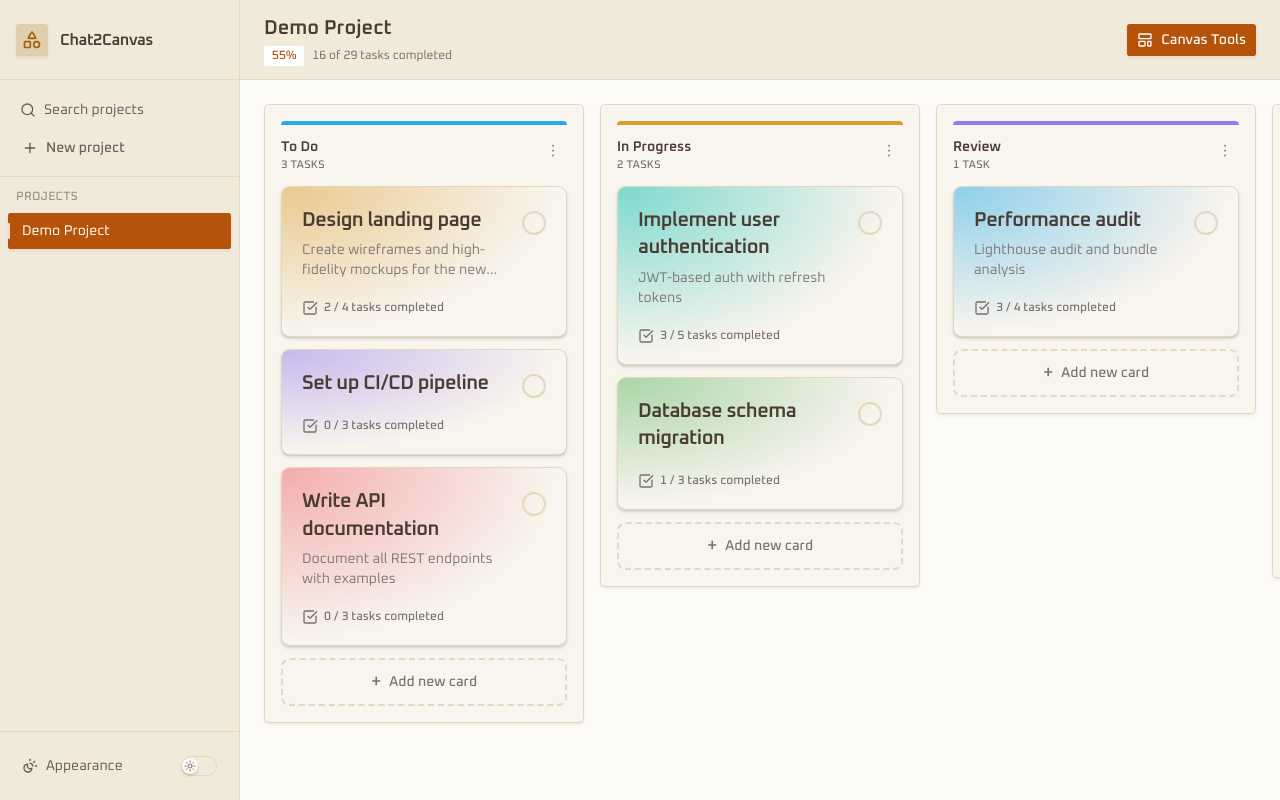
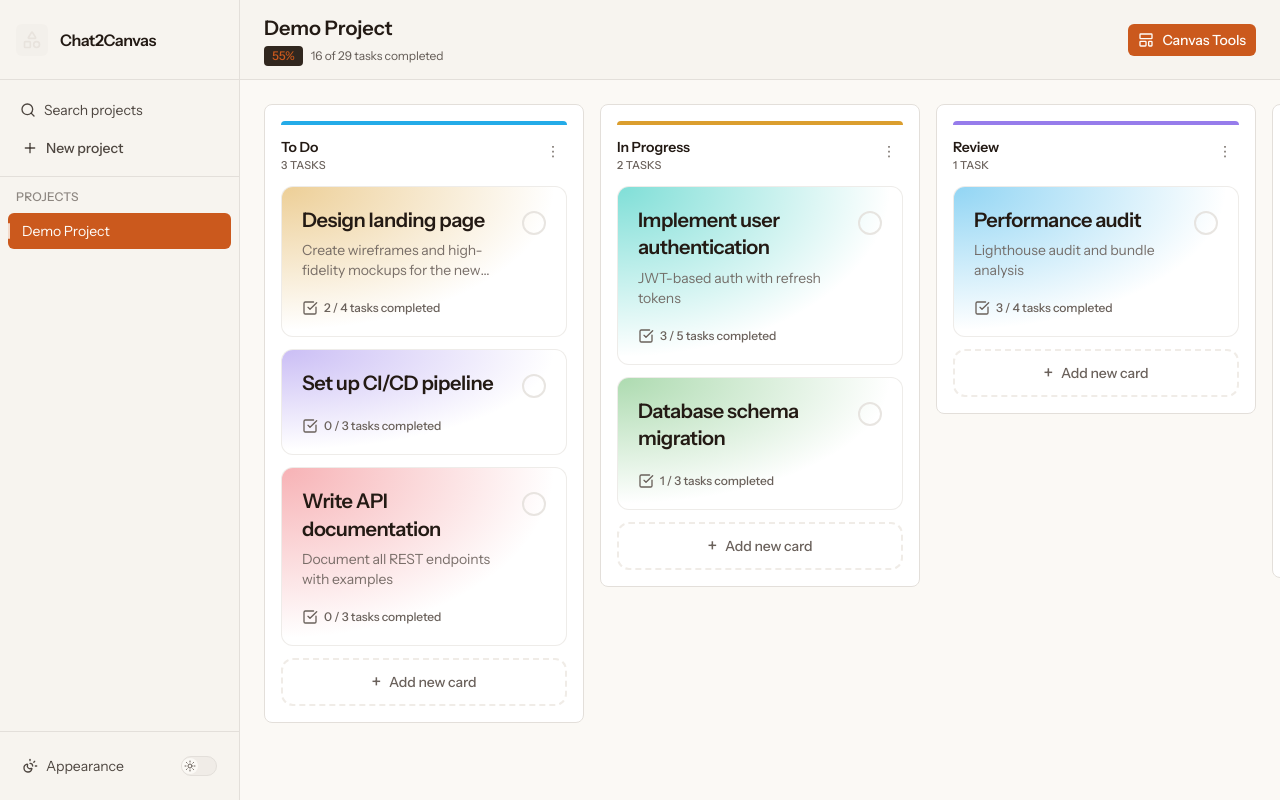
Before and after one commit to B00ZI/Chat2Canvas, a Next.js app: page / in a window 1280 px wide. Built offline with nearby package versions, Linux system fonts and the light colour scheme.

Commit message:
style: update app shell and visual theme

```diff
--- a/app/globals.css
+++ b/app/globals.css
@@ -1,15 +1,154 @@
 @import "tailwindcss";
+@import "tw-animate-css";
 
 @custom-variant dark (&:is(.dark *));
 
-@theme {
-  /* fonst  */
-  --font-sans: var(--font-oxanium);
-  --font-serif: var(--font-merriweather);
+/* ────────────────────────────────────────────────────────────────────────
+   Ember Studio — design tokens
+   Dark-first drafting-table workspace. Warm ink chrome, hairline borders,
+   one Ember accent reserved for interactivity, content colors as data.
+   ──────────────────────────────────────────────────────────────────────── */
+
+:root {
+  /* Light: warm paper */
+  --background: oklch(0.982 0.005 80);
+  --foreground: oklch(0.225 0.018 55);
+
+  --card: oklch(1 0 0);
+  --card-foreground: oklch(0.225 0.018 55);
+  --popover: oklch(1 0 0);
+  --popover-foreground: oklch(0.225 0.018 55);
+
+  /* Ember accent — interactive use only */
+  --primary: oklch(0.6 0.16 44);
+  --primary-foreground: oklch(0.995 0.004 90);
+
+  --secondary: oklch(0.94 0.01 78);
+  --secondary-foreground: oklch(0.35 0.02 60);
+  --muted: oklch(0.945 0.008 78);
+  --muted-foreground: oklch(0.5 0.015 60);
+  --accent: oklch(0.925 0.012 76);
+  --accent-foreground: oklch(0.28 0.02 58);
+
+  --destructive: oklch(0.55 0.19 26);
+  --destructive-foreground: oklch(0.99 0.004 90);
+  --success: oklch(0.55 0.14 150);
+
+  --border: oklch(0.905 0.008 75);
+  --input: oklch(0.905 0.008 75);
+  --ring: oklch(0.6 0.16 44);
+
+  --chart-1: oklch(0.68 0.17 20);
+  --chart-2: oklch(0.74 0.14 78);
+  --chart-3: oklch(0.7 0.15 145);
+  --chart-4: oklch(0.7 0.14 235);
+  --chart-5: oklch(0.66 0.16 292);
+
+  --sidebar: oklch(0.967 0.007 78);
+  --sidebar-foreground: oklch(0.225 0.018 55);
+  --sidebar-primary: oklch(0.6 0.16 44);
+  --sidebar-primary-foreground: oklch(0.995 0.004 90);
+  --sidebar-accent: oklch(0.918 0.01 76);
+  --sidebar-accent-foreground: oklch(0.28 0.02 58);
+  --sidebar-border: oklch(0.905 0.008 75);
+  --sidebar-ring: oklch(0.6 0.16 44);
+
+  /* Dot-grid canvas texture (signature) */
+  --dot-grid-dot: color-mix(in oklab, var(--foreground) 8%, transparent);
+
+  /* Elevation: tinted shadows with a real ramp */
+  --shadow-color: hsl(32 30% 20%);
+  --shadow-xs: 0 1px 2px hsl(var(--shadow-color) / 0.05);
+  --shadow-sm:
+    0 1px 2px hsl(var(--shadow-color) / 0.06),
+    0 1px 3px hsl(var(--shadow-color) / 0.07);
+  --shadow-md:
+    0 2px 4px -1px hsl(var(--shadow-color) / 0.08),
+    0 4px 12px -2px hsl(var(--shadow-color) / 0.1);
+  --shadow-lg:
+    0 2px 6px -2px hsl(var(--shadow-color) / 0.08),
+    0 8px 32px -6px hsl(var(--shadow-color) / 0.16);
+  --shadow-xl:
+    0 4px 10px -4px hsl(var(--shadow-color) / 0.1),
+    0 16px 48px -8px hsl(var(--shadow-color) / 0.22);
+  --shadow-2xl: 0 24px 64px -12px hsl(var(--shadow-color) / 0.3);
+
+  --radius: 0.5rem;
+}
+
+.dark {
+  /* Dark: warm ink (default experience) */
+  --background: oklch(0.17 0.008 60);
+  --foreground: oklch(0.95 0.005 75);
+
+  --card: oklch(0.225 0.01 62);
+  --card-foreground: oklch(0.95 0.005 75);
+  --popover: oklch(0.27 0.011 60);
+  --popover-foreground: oklch(0.95 0.005 75);
+
+  /* Brighter Ember on ink; dark text for contrast on the fill */
+  --primary: oklch(0.72 0.17 48);
+  --primary-foreground: oklch(0.18 0.02 50);
+
+  --secondary: oklch(0.3 0.012 65);
+  --secondary-foreground: oklch(0.92 0.006 75);
+  --muted: oklch(0.24 0.009 62);
+  --muted-foreground: oklch(0.7 0.012 68);
+  --accent: oklch(0.28 0.012 65);
+  --accent-foreground: oklch(0.95 0.005 75);
+
+  --destructive: oklch(0.63 0.2 25);
+  --destructive-foreground: oklch(0.14 0.01 25);
+  --success: oklch(0.75 0.15 155);
+
+  --border: oklch(0.31 0.012 62);
+  --border-strong: oklch(0.38 0.014 62);
+  --input: oklch(0.31 0.012 62);
+  --ring: oklch(0.72 0.17 48);
+
+  --chart-1: oklch(0.7 0.17 20);
+  --chart-2: oklch(0.78 0.15 78);
+  --chart-3: oklch(0.75 0.15 145);
+  --chart-4: oklch(0.74 0.14 235);
+  --chart-5: oklch(0.7 0.16 292);
+
+  --sidebar: oklch(0.145 0.007 60);
+  --sidebar-foreground: oklch(0.95 0.005 75);
+  --sidebar-primary: oklch(0.72 0.17 48);
+  --sidebar-primary-foreground: oklch(0.18 0.02 50);
+  --sidebar-accent: oklch(0.235 0.01 62);
+  --sidebar-accent-foreground: oklch(0.95 0.005 75);
+  --sidebar-border: oklch(0.26 0.01 62);
+  --sidebar-ring: oklch(0.72 0.17 48);
+
+  --dot-grid-dot: color-mix(in oklab, var(--foreground) 7%, transparent);
+
+  --shadow-color: hsl(30 20% 2%);
+  --shadow-xs: 0 1px 2px hsl(var(--shadow-color) / 0.4);
+  --shadow-sm:
+    0 1px 2px hsl(var(--shadow-color) / 0.45),
+    0 1px 3px hsl(var(--shadow-color) / 0.35);
+  --shadow-md:
+    0 2px 4px -1px hsl(var(--shadow-color) / 0.4),
+    0 4px 12px -2px hsl(var(--shadow-color) / 0.45);
+  --shadow-lg:
+    0 2px 6px -2px hsl(var(--shadow-color) / 0.4),
+    0 8px 32px -6px hsl(var(--shadow-color) / 0.5);
+  --shadow-xl:
+    0 4px 10px -4px hsl(var(--shadow-color) / 0.45),
+    0 16px 48px -8px hsl(var(--shadow-color) / 0.6);
+  --shadow-2xl: 0 24px 64px -12px hsl(var(--shadow-color) / 0.7);
+}
+
+/* Map tokens to Tailwind utilities */
+@theme inline {
+  --font-sans: var(--font-instrument);
+  --font-display: var(--font-oxanium);
+  --font-serif: var(--font-instrument);
   --font-mono: var(--font-fira-code);
 
-  /* This maps Shadcn variables to Tailwind classes */
   --color-border: var(--border);
+  --color-border-strong: var(--border-strong, var(--border));
   --color-input: var(--input);
   --color-ring: var(--ring);
   --color-background: var(--background);
@@ -20,6 +159,7 @@
   --color-secondary-foreground: var(--secondary-foreground);
   --color-destructive: var(--destructive);
   --color-destructive-foreground: var(--destructive-foreground);
+  --color-success: var(--success);
   --color-muted: var(--muted);
   --color-muted-foreground: var(--muted-foreground);
   --color-accent: var(--accent);
@@ -29,205 +169,21 @@
   --color-card: var(--card);
   --color-card-foreground: var(--card-foreground);
 
-  --radius-lg: var(--radius);
-  --radius-md: calc(var(--radius) - 2px);
-  --radius-sm: calc(var(--radius) - 4px);
-}
+  --color-sidebar: var(--sidebar);
+  --color-sidebar-foreground: var(--sidebar-foreground);
+  --color-sidebar-primary: var(--sidebar-primary);
+  --color-sidebar-primary-foreground: var(--sidebar-primary-foreground);
+  --color-sidebar-accent: var(--sidebar-accent);
+  --color-sidebar-accent-foreground: var(--sidebar-accent-foreground);
+  --color-sidebar-border: var(--sidebar-border);
+  --color-sidebar-ring: var(--sidebar-ring);
 
-:root {
-  --background: oklch(0.9885 0.0057 84.5659);
-  --foreground: oklch(0.366 0.0251 49.6085);
-  --card: oklch(0.9686 0.0091 78.2818);
-  --card-foreground: oklch(0.366 0.0251 49.6085);
-  --popover: oklch(0.9686 0.0091 78.2818);
-  --popover-foreground: oklch(0.366 0.0251 49.6085);
-  --primary: oklch(0.5553 0.1455 48.9975);
-  --primary-foreground: oklch(1 0 0);
-  --secondary: oklch(0.8276 0.0752 74.44);
-  --secondary-foreground: oklch(0.4444 0.0096 73.639);
-  --muted: oklch(0.9363 0.0218 83.2637);
-  --muted-foreground: oklch(0.5534 0.0116 58.0708);
-  --accent: oklch(0.9 0.05 74.9889);
-  --accent-foreground: oklch(0.4444 0.0096 73.639);
-  --destructive: oklch(0.4437 0.1613 26.8994);
-  --destructive-foreground: oklch(1 0 0);
-  --border: oklch(0.8866 0.0404 89.6994);
-  --input: oklch(0.8866 0.0404 89.6994);
-  --ring: oklch(0.5553 0.1455 48.9975);
-  --radius: 0.3rem;
-  --chart-1: oklch(0.5553 0.1455 48.9975);
-  --chart-2: oklch(0.5534 0.0116 58.0708);
-  --chart-3: oklch(0.5538 0.1207 66.4416);
-  --chart-4: oklch(0.5534 0.0116 58.0708);
-  --chart-5: oklch(0.6806 0.1423 75.834);
-  --sidebar: oklch(0.9363 0.0218 83.2637);
-  --sidebar-foreground: oklch(0.366 0.0251 49.6085);
-  --sidebar-primary: oklch(0.5553 0.1455 48.9975);
-  --sidebar-primary-foreground: oklch(1 0 0);
-  --sidebar-accent: oklch(0.5538 0.1207 66.4416);
-  --sidebar-accent-foreground: oklch(1 0 0);
-  --sidebar-border: oklch(0.8866 0.0404 89.6994);
-  --sidebar-ring: oklch(0.5553 0.1455 48.9975);
+  --color-chart-1: var(--chart-1);
+  --color-chart-2: var(--chart-2);
+  --color-chart-3: var(--chart-3);
+  --color-chart-4: var(--chart-4);
+  --color-chart-5: var(--chart-5);
 
-  --shadow-color: hsl(28 18% 25%);
-  --shadow-opacity: 0.18;
-  --shadow-blur: 3px;
-  --shadow-spread: 0px;
-  --shadow-offset-x: 0px;
-  --shadow-offset-y: 2px;
-  --letter-spacing: 0em;
-  --spacing: 0.25rem;
-  --shadow-2xs: 0px 2px 3px 0px hsl(28 18% 25% / 0.09);
-  --shadow-xs: 0px 2px 3px 0px hsl(28 18% 25% / 0.09);
-  --shadow-sm:
-    0px 2px 3px 0px hsl(28 18% 25% / 0.18),
-    0px 1px 2px -1px hsl(28 18% 25% / 0.18);
-  --shadow:
-    0px 2px 3px 0px hsl(28 18% 25% / 0.18),
-    0px 1px 2px -1px hsl(28 18% 25% / 0.18);
-  --shadow-md:
-    0px 2px 3px 0px hsl(28 18% 25% / 0.18),
-    0px 2px 4px -1px hsl(28 18% 25% / 0.18);
-  --shadow-lg:
-    0px 2px 3px 0px hsl(28 18% 25% / 0.18),
-    0px 4px 6px -1px hsl(28 18% 25% / 0.18);
-  --shadow-xl:
-    0px 2px 3px 0px hsl(28 18% 25% / 0.18),
-    0px 8px 10px -1px hsl(28 18% 25% / 0.18);
-  --shadow-2xl: 0px 2px 3px 0px hsl(28 18% 25% / 0.45);
-  --tracking-normal: 0em;
-}
-
-/* To make Chat2Canvas look dark/modern by default,
-   you can copy these into the :root instead */
-.dark {
-  --background: oklch(0.2161 0.0061 56.0434);
-  --foreground: oklch(0.9699 0.0013 106.4238);
-  --card: oklch(0.2685 0.0063 34.2976);
-  --card-foreground: oklch(0.9699 0.0013 106.4238);
-  --popover: oklch(0.2685 0.0063 34.2976);
-  --popover-foreground: oklch(0.9699 0.0013 106.4238);
-  --primary: oklch(0.7049 0.1867 47.6044);
-  --primary-foreground: oklch(1 0 0);
-  --secondary: oklch(0.4444 0.0096 73.639);
-  --secondary-foreground: oklch(0.9232 0.0026 48.7171);
-  --muted: oklch(0.233 0.0073 67.4563);
-  --muted-foreground: oklch(0.7161 0.0091 56.259);
-  --accent: oklch(0.45 0.05 74.99);
-
-  --accent-foreground: oklch(0.9232 0.0026 48.7171);
-  --destructive: oklch(0.5771 0.2152 27.325);
-  --destructive-foreground: oklch(1 0 0);
-  --border: oklch(0.3741 0.0087 67.5582);
-  --input: oklch(0.3741 0.0087 67.5582);
-  --ring: oklch(0.7049 0.1867 47.6044);
-  --chart-1: oklch(0.7049 0.1867 47.6044);
-  --chart-2: oklch(0.6847 0.1479 237.3225);
-  --chart-3: oklch(0.7952 0.1617 86.0468);
-  --chart-4: oklch(0.7161 0.0091 56.259);
-  --chart-5: oklch(0.5534 0.0116 58.0708);
-  --radius: 0.3rem;
-  --sidebar: oklch(0.2685 0.0063 34.2976);
-  --sidebar-foreground: oklch(0.9699 0.0013 106.4238);
-  --sidebar-primary: oklch(0.7049 0.1867 47.6044);
-  --sidebar-primary-foreground: oklch(1 0 0);
-  --sidebar-accent: oklch(0.5538 0.1207 66.4416);
-  --sidebar-accent-foreground: oklch(1 0 0);
-  --sidebar-border: oklch(0.3741 0.0087 67.5582);
-  --sidebar-ring: oklch(0.7049 0.1867 47.6044);
-
-  --shadow-color: hsl(0 0% 5%);
-  --shadow-opacity: 0.18;
-  --shadow-blur: 3px;
-  --shadow-spread: 0px;
-  --shadow-offset-x: 0px;
-  --shadow-offset-y: 2px;
-  --letter-spacing: 0em;
-  --spacing: 0.25rem;
-  --shadow-2xs: 0px 2px 3px 0px hsl(0 0% 5% / 0.09);
-  --shadow-xs: 0px 2px 3px 0px hsl(0 0% 5% / 0.09);
-  --shadow-sm:
-    0px 2px 3px 0px hsl(0 0% 5% / 0.18), 0px 1px 2px -1px hsl(0 0% 5% / 0.18);
-  --shadow:
-    0px 2px 3px 0px hsl(0 0% 5% / 0.18), 0px 1px 2px -1px hsl(0 0% 5% / 0.18);
-  --shadow-md:
-    0px 2px 3px 0px hsl(0 0% 5% / 0.18), 0px 2px 4px -1px hsl(0 0% 5% / 0.18);
-  --shadow-lg:
-    0px 2px 3px 0px hsl(0 0% 5% / 0.18), 0px 4px 6px -1px hsl(0 0% 5% / 0.18);
-  --shadow-xl:
-    0px 2px 3px 0px hsl(0 0% 5% / 0.18), 0px 8px 10px -1px hsl(0 0% 5% / 0.18);
-  --shadow-2xl: 0px 2px 3px 0px hsl(0 0% 5% / 0.45);
-}
-
-/* Basic resets without using @layer */
-* {
-  border-color: var(--border);
-}
-
-body {
-  background-color: var(--background);
-  color: var(--foreground);
-}
-
-@theme inline {
-  --font-sans: var(--font-oxanium);
-  --font-serif: var(--font-merriweather);
-  --font-mono: var(--font-fira-code);
-  --radius: 0.3rem;
-  --tracking-tighter: calc(var(--tracking-normal) - 0.05em);
-  --tracking-tight: calc(var(--tracking-normal) - 0.025em);
-  --tracking-wide: calc(var(--tracking-normal) + 0.025em);
-  --tracking-wider: calc(var(--tracking-normal) + 0.05em);
-  --tracking-widest: calc(var(--tracking-normal) + 0.1em);
-  --tracking-normal: var(--tracking-normal);
-  --shadow-2xl: var(--shadow-2xl);
-  --shadow-xl: var(--shadow-xl);
-  --shadow-lg: var(--shadow-lg);
-  --shadow-md: var(--shadow-md);
-  --shadow: var(--shadow);
-  --shadow-sm: var(--shadow-sm);
-  --shadow-xs: var(--shadow-xs);
-  --shadow-2xs: var(--shadow-2xs);
-  --spacing: var(--spacing);
-  --letter-spacing: var(--letter-spacing);
-  --shadow-offset-y: var(--shadow-offset-y);
-  --shadow-offset-x: var(--shadow-offset-x);
-  --shadow-spread: var(--shadow-spread);
-  --shadow-blur: var(--shadow-blur);
-  --shadow-opacity: var(--shadow-opacity);
-  --color-shadow-color: var(--shadow-color);
-  --color-sidebar-ring: var(--sidebar-ring);
-  --color-sidebar-border: var(--sidebar-border);
-  --color-sidebar-accent-foreground: var(--sidebar-accent-foreground);
-  --color-sidebar-accent: var(--sidebar-accent);
-  --color-sidebar-primary-foreground: var(--sidebar-primary-foreground);
-  --color-sidebar-primary: var(--sidebar-primary);
-  --color-sidebar-foreground: var(--sidebar-foreground);
-  --color-sidebar: var(--sidebar);
-  --color-chart-5: var(--chart-5);
-  --color-chart-4: var(--chart-4);
-  --color-chart-3: var(--chart-3);
-  --color-chart-2: var(--chart-2);
-  --color-chart-1: var(--chart-1);
-  --color-ring: var(--ring);
-  --color-input: var(--input);
-  --color-border: var(--border);
-  --color-destructive-foreground: var(--destructive-foreground);
-  --color-destructive: var(--destructive);
-  --color-accent-foreground: var(--accent-foreground);
-  --color-accent: var(--accent);
-  --color-muted-foreground: var(--muted-foreground);
-  --color-muted: var(--muted);
-  --color-secondary-foreground: var(--secondary-foreground);
-  --color-secondary: var(--secondary);
-  --color-primary-foreground: var(--primary-foreground);
-  --color-primary: var(--primary);
-  --color-popover-foreground: var(--popover-foreground);
-  --color-popover: var(--popover);
-  --color-card-foreground: var(--card-foreground);
-  --color-card: var(--card);
-  --color-foreground: var(--foreground);
-  --color-background: var(--background);
   --radius-sm: calc(var(--radius) - 4px);
   --radius-md: calc(var(--radius) - 2px);
   --radius-lg: var(--radius);
@@ -235,18 +191,75 @@ body {
   --radius-2xl: calc(var(--radius) + 8px);
   --radius-3xl: calc(var(--radius) + 12px);
   --radius-4xl: calc(var(--radius) + 16px);
+
+  --shadow-2xs: var(--shadow-xs);
+  --shadow-xs: var(--shadow-xs);
+  --shadow-sm: var(--shadow-sm);
+  --shadow: var(--shadow-sm);
+  --shadow-md: var(--shadow-md);
+  --shadow-lg: var(--shadow-lg);
+  --shadow-xl: var(--shadow-xl);
+  --shadow-2xl: var(--shadow-2xl);
 }
 
 @layer base {
+  * {
+    border-color: var(--border);
+  }
+
   body {
-    letter-spacing: var(--tracking-normal);
+    background-color: var(--background);
+    color: var(--foreground);
+    letter-spacing: -0.006em;
+  }
+
+  ::selection {
+    background: color-mix(in oklab, var(--primary) 28%, transparent);
+  }
+
+  @media (prefers-reduced-motion: reduce) {
+    *,
+    *::before,
+    *::after {
+      animation-duration: 0.01ms !important;
+      animation-iteration-count: 1 !important;
+      transition-duration: 0.01ms !important;
+    }
   }
 }
 
-/* ── Drag & drop animations ─────────────────────────────────────────── */
+/* ── Shared utilities ──────────────────────────────────────────────────── */
 
-/* "Drop here" indicator appear. Ends at opacity .5 to match the resting
-   opacity-50 utility — no pop when the animation finishes. */
+/* Slim neutral scrollbar — one definition instead of per-component copies */
+.scrollbar-slim {
+  scrollbar-width: thin;
+  scrollbar-color: var(--border) transparent;
+}
+.scrollbar-slim::-webkit-scrollbar {
+  width: 6px;
+  height: 6px;
+}
+.scrollbar-slim::-webkit-scrollbar-track {
+  background: transparent;
+}
+.scrollbar-slim::-webkit-scrollbar-thumb {
+  border-radius: 9999px;
+  background: var(--border);
+}
+.scrollbar-slim::-webkit-scrollbar-thumb:hover {
+  background: var(--border-strong, var(--muted-foreground));
+}
+
+/* Signature: dot-grid drafting canvas behind the board */
+.canvas-dots {
+  background-image: radial-gradient(circle, var(--dot-grid-dot) 1px, transparent 1px);
+  background-size: 24px 24px;
+}
+
+/* ── Drag & drop motion ────────────────────────────────────────────────── */
+
+/* "Drop here" indicator entrance; settles at opacity .5 (matches resting
+   opacity-50 utility — no pop when the animation ends). */
 @keyframes drop-indicator-in {
   from {
     opacity: 0;
@@ -263,9 +276,7 @@ body {
   animation: drop-indicator-in 130ms ease-out both;
 }
 
-/* Landed card settle: plays once when a dropped card mounts in its new
-   column. Applied on the SortableCard shell, not CardPreview, so it never
-   conflicts with the card's hover transitions. */
+/* Landed card settle after a successful drop */
 @keyframes card-land {
   from {
     opacity: 0.4;
@@ -278,12 +289,43 @@ body {
 }
 
 .card-land {
-  animation: card-land 200ms cubic-bezier(0.2, 0, 0, 1) both;
+  animation: card-land 260ms cubic-bezier(0.22, 1, 0.36, 1) both;
 }
 
-@media (prefers-reduced-motion: reduce) {
-  .card-drop-in,
-  .card-land {
-    animation: none;
+/* ── Completion celebration ────────────────────────────────────────────── */
+
+/* Check mark pops in with a spring overshoot */
+@keyframes check-pop {
+  0% {
+    transform: scale(0.3);
+    opacity: 0;
+  }
+  60% {
+    transform: scale(1.3);
+    opacity: 1;
+  }
+  100% {
+    transform: scale(1);
+    opacity: 1;
   }
 }
+
+.check-pop {
+  animation: check-pop 320ms cubic-bezier(0.34, 1.56, 0.64, 1) both;
+}
+
+/* One-shot radiating ring when a card is marked done */
+@keyframes done-pulse {
+  0% {
+    opacity: 0.8;
+    transform: scale(1);
+  }
+  100% {
+    opacity: 0;
+    transform: scale(2.3);
+  }
+}
+
+.done-pulse {
+  animation: done-pulse 500ms cubic-bezier(0.22, 1, 0.36, 1) both;
+}
--- a/app/layout.tsx
+++ b/app/layout.tsx
@@ -1,37 +1,43 @@
 'use client'
-import { Oxanium, Merriweather, Fira_Code } from "next/font/google";
+import { Oxanium, Instrument_Sans, Fira_Code } from "next/font/google";
 import "./globals.css";
 import Sidebar from "@/components/Sidebar";
-import { useState, useEffect } from "react";
+import CommandPalette from "@/components/CommandPalette";
+import { Toaster } from "@/components/ui/sonner";
+import { useEffect } from "react";
 import { useProjectStore, TEST_MODE } from "@/store/projectStore";
 
 const oxanium = Oxanium({ subsets: ["latin"], variable: "--font-oxanium", display: "swap" });
-const merriweather = Merriweather({ weight: ["400", "700"], subsets: ["latin"], variable: "--font-merriweather", display: "swap" });
+const instrument = Instrument_Sans({ subsets: ["latin"], variable: "--font-instrument", display: "swap" });
 const firaCode = Fira_Code({ subsets: ["latin"], variable: "--font-fira-code", display: "swap" });
 
+// Applies the persisted (or system) theme before first paint — no flash.
+const themeInitScript = `(function(){try{var t=localStorage.getItem("c2c-theme");if(t!=="light"&&t!=="dark")t="dark";var dark=t==="dark"||(t==="system"&&window.matchMedia("(prefers-color-scheme: dark)").matches);document.documentElement.classList.toggle("dark",dark)}catch(e){document.documentElement.classList.add("dark")}})()`;
 
 export default function RootLayout({
   children,
 }: Readonly<{
   children: React.ReactNode;
 }>) {
-
-  const [dark, setDark] = useState(false);
-
   useEffect(() => {
-    // skipHydration is set on the store; rehydrate manually after mount so
-    // SSR markup matches the first client render.
-    if (!TEST_MODE) useProjectStore.persist.rehydrate();
+    if (!TEST_MODE) {
+      const store = useProjectStore as unknown as { persist?: { rehydrate: () => void } };
+      store.persist?.rehydrate();
+    }
   }, []);
 
   return (
     <html
       lang="en"
-      className={` ${dark? "dark" : ""} ${oxanium.variable} ${merriweather.variable} ${firaCode.variable}`}
+      suppressHydrationWarning
+      className={`dark ${oxanium.variable} ${instrument.variable} ${firaCode.variable}`}
     >
+      <head>
+        <script dangerouslySetInnerHTML={{ __html: themeInitScript }} />
+      </head>
       <body className="bg-background text-foreground font-sans antialiased">
         <div className="flex min-h-screen">
-          <Sidebar dark={dark} setDark={setDark} />
+          <Sidebar />
 
           <main
             className="flex-1 bg-background
@@ -41,8 +47,10 @@ export default function RootLayout({
             {children}
           </main>
         </div>
+
+        <CommandPalette />
+        <Toaster />
       </body>
     </html>
   )
-
 }
--- a/package.json
+++ b/package.json
@@ -17,11 +17,13 @@
     "@radix-ui/react-tabs": "^1.1.13",
     "class-variance-authority": "^0.7.1",
     "clsx": "^2.1.1",
+    "cmdk": "^1.1.1",
     "lucide-react": "^0.563.0",
     "next": "16.1.6",
     "radix-ui": "^1.4.3",
     "react": "19.2.3",
     "react-dom": "19.2.3",
+    "sonner": "^2.0.8",
     "tailwind-merge": "^3.4.0",
     "vaul": "^1.1.2",
     "zustand": "^5.0.11"
```
Also changed, not shown: 1 other file (tests, documents, lock files or other folders).
